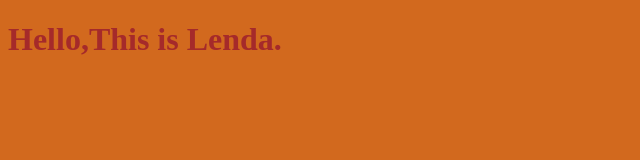
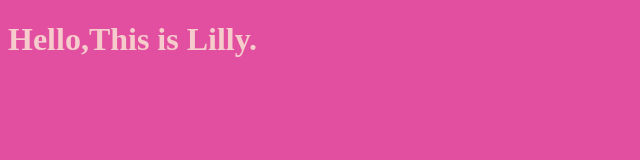
Before and after one commit to Lenda-mahmoud/myproject, a plain HTML site: page index.html in a window 1280 px wide. Shown: the whole page, without its empty margins (0-640 px from the left). Drawn offline with Linux system fonts and the light colour scheme.

Commit message:
Changed the style for titlr and background

```diff
--- a/index.html
+++ b/index.html
@@ -8,7 +8,7 @@
 </head>
 <body>
     <h1>
-        Hello,This is Lenda.
+        Hello,This is Lilly.
     </h1>
 
     <script src="app.js"></script>
--- a/style.css
+++ b/style.css
@@ -1,6 +1,6 @@
 h1{
-    color:brown;
+    color:rgb(245, 203, 203);
 }
 body{
-    background-color: chocolate;
+    background-color: rgb(226, 79, 160);
 }
```
